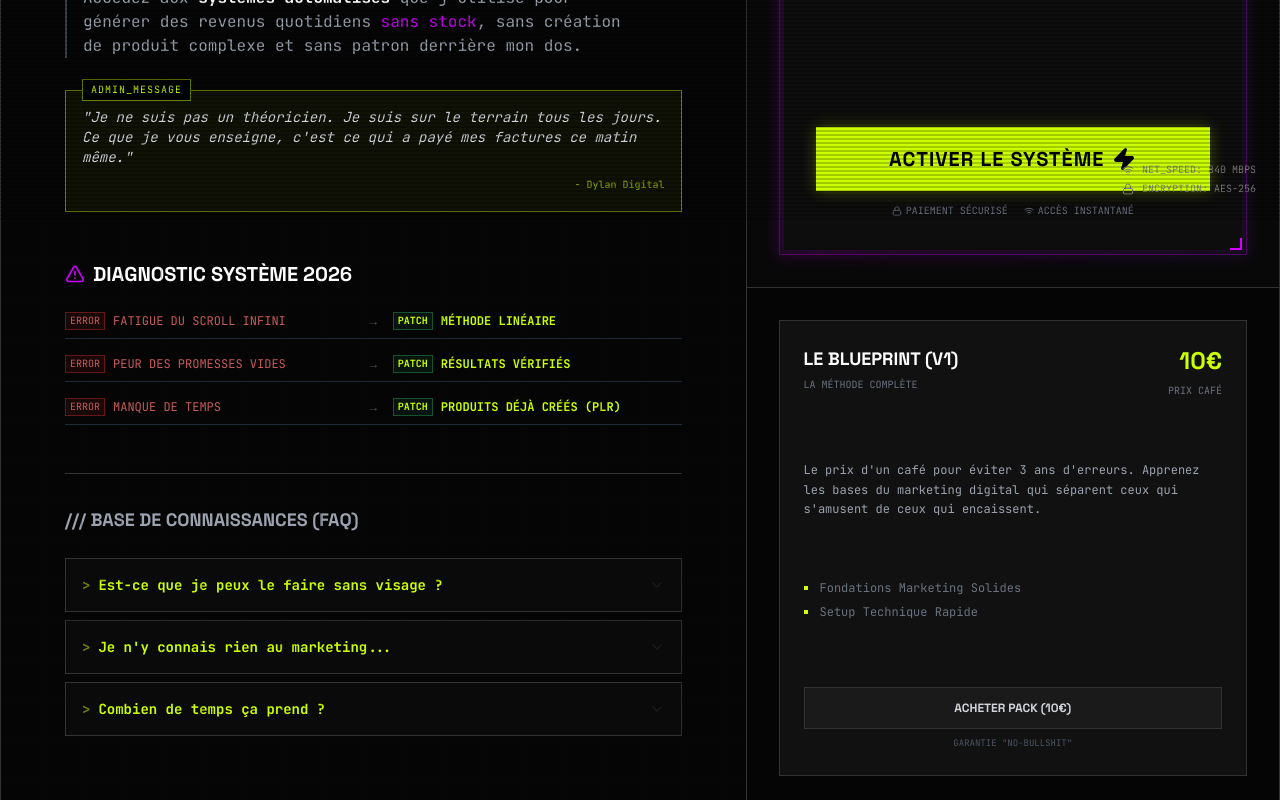
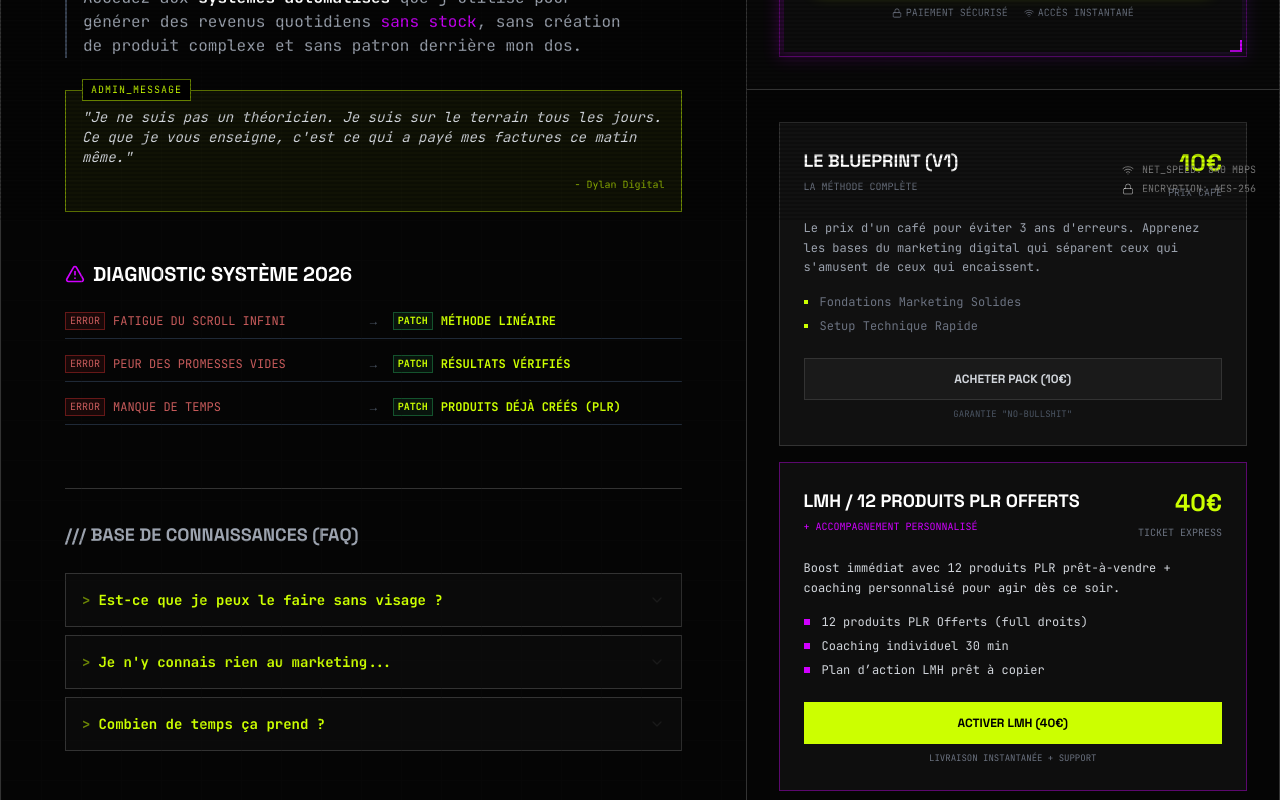
Before and after one commit to protoxx/dylan-digital, a React (Vite) app: page / in a window 1280 px wide. Shown: the part 580-1380 px from the top of the page. Built offline with nearby package versions, Linux system fonts and the light colour scheme.

Commit message:
nouveau produit

```diff
--- a/App.tsx
+++ b/App.tsx
@@ -223,7 +223,7 @@ const ProductCardMain = () => {
              </div>
              <div className="text-right">
                 <span className="block text-gray-400 line-through text-xs md:text-sm">297€</span>
-                <span className="block text-white font-bold text-xl md:text-2xl">97€</span>
+                <span className="block text-white font-bold text-xl md:text-2xl">74,99€</span>
              </div>
           </div>
 
@@ -289,7 +289,8 @@ const ProductCardMain = () => {
 
 const ProductCardSmall = () => {
   return (
-    <div className="border border-cyber-border bg-[#111] p-5 md:p-6 flex flex-col justify-between hover:border-gray-500 transition-colors duration-300 h-full">
+    <div className="grid gap-4">
+      <div className="border border-cyber-border bg-[#111] p-5 md:p-6 flex flex-col justify-between hover:border-gray-500 transition-colors duration-300">
         <div className="flex justify-between items-start mb-4">
           <div>
             <h4 className="font-display font-bold text-white text-base md:text-lg">
@@ -324,6 +325,50 @@ const ProductCardSmall = () => {
           </button>
           <div className="text-center text-[9px] font-mono text-gray-600 uppercase">
              Garantie "No-Bullshit"
+          </div>
+        </div>
+      </div>
+
+      <div className="border border-cyber-purple/40 bg-[#0e0e0e] p-5 md:p-6 flex flex-col justify-between hover:border-cyber-purple transition-colors duration-300">
+        <div className="flex justify-between items-start mb-4">
+          <div>
+            <h4 className="font-display font-bold text-white text-base md:text-lg">
+              <HoverGlitchText text="LMH" /> / 12 PRODUITS PLR OFFERTS
+            </h4>
+            <p className="font-mono text-[10px] text-cyber-purple uppercase mt-1">+ accompagnement personnalisé</p>
+          </div>
+          <div className="text-right">
+            <span className="block font-display font-black text-xl md:text-2xl text-cyber-green">40€</span>
+            <span className="font-mono text-[9px] md:text-[10px] text-gray-500 uppercase">TICKET EXPRESS</span>
+          </div>
+        </div>
+
+        <p className="text-xs text-gray-300 font-mono mb-4 leading-relaxed">
+          Boost immédiat avec 12 produits PLR prêt-à-vendre + coaching personnalisé pour agir dès ce soir.
+        </p>
+
+        <ul className="space-y-2 mb-6">
+          <li className="flex items-center gap-3 text-xs text-gray-300 font-mono">
+            <div className="w-1.5 h-1.5 bg-cyber-purple"></div>
+            12 produits PLR Offerts (full droits)
+          </li>
+          <li className="flex items-center gap-3 text-xs text-gray-300 font-mono">
+            <div className="w-1.5 h-1.5 bg-cyber-purple"></div>
+            Coaching individuel 30 min
+          </li>
+          <li className="flex items-center gap-3 text-xs text-gray-300 font-mono">
+            <div className="w-1.5 h-1.5 bg-cyber-purple"></div>
+            Plan d’action LMH prêt à copier
+          </li>
+        </ul>
+
+        <div>
+          <button className="w-full py-3 bg-cyber-green text-black border border-cyber-green text-xs font-bold font-display uppercase hover:bg-cyber-green/90 transition-all duration-200 mb-2">
+            ACTIVER LMH (40€)
+          </button>
+          <div className="text-center text-[9px] font-mono text-gray-500 uppercase">
+            Livraison instantanée + support
+          </div>
         </div>
       </div>
     </div>
```
Lines whose indentation alone changed are shown as unchanged.
